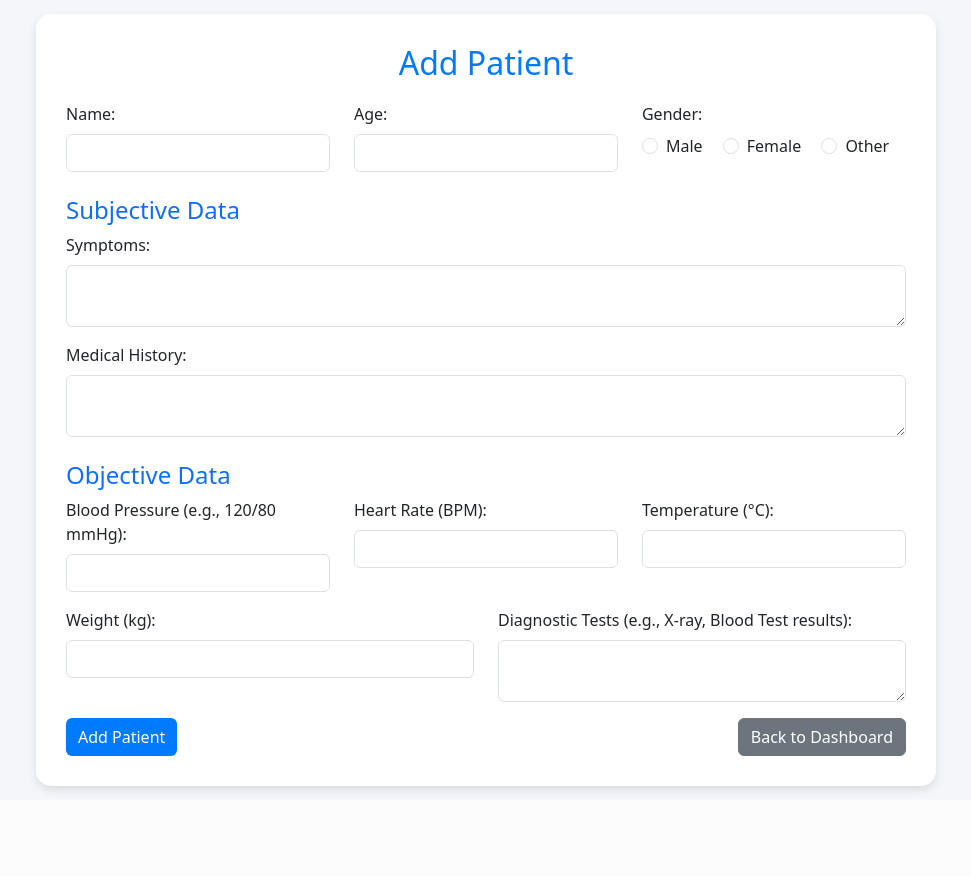
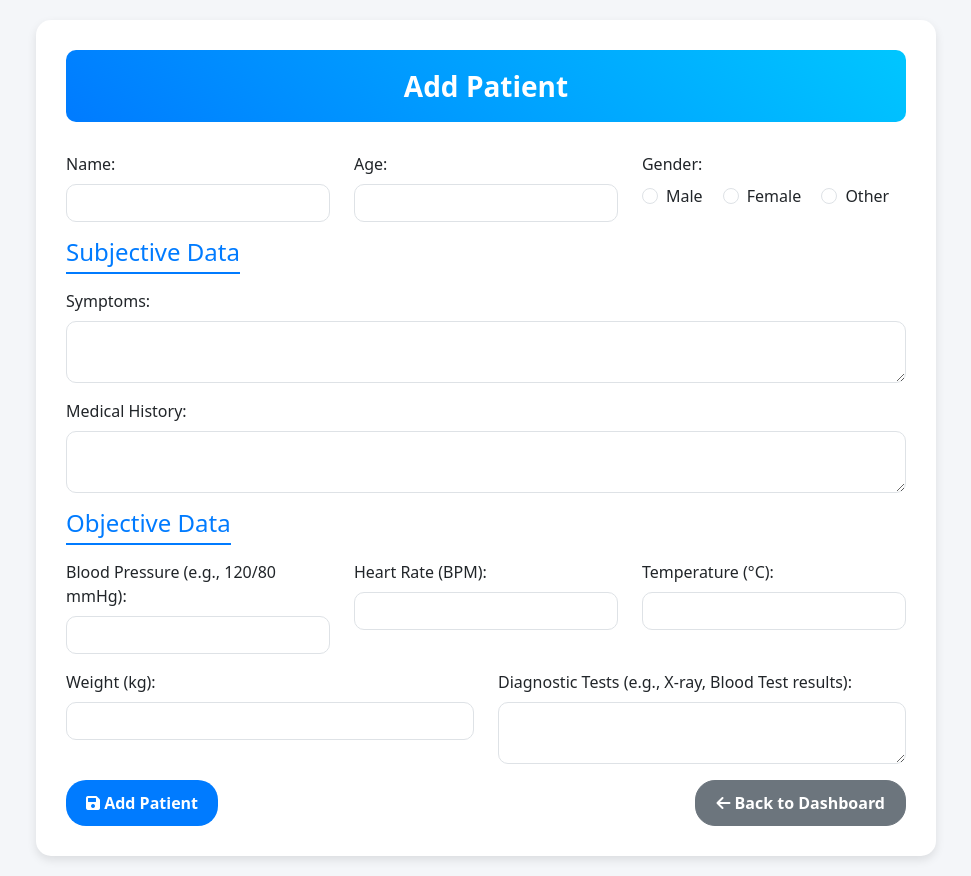
Before and after one commit to l4nzaerol/Group2_CaseStudy, a PHP site: page /add_patient.php in a window 1280 px wide. Shown: the whole page, without its empty margins (154-1125 px from the left). Before the commit the page ends 794 px from the top, so only its background shows below. Run offline with PHP 8.4, Linux system fonts and the light colour scheme.

Commit message:
final code for add_patient

```diff
--- a/add_patient.php
+++ b/add_patient.php
@@ -19,9 +19,9 @@ if ($_SERVER["REQUEST_METHOD"] == "POST") {
     $stmt->bind_param("sissssidds", $name, $age, $gender, $symptoms, $medical_history, $blood_pressure, $heart_rate, $temperature, $weight, $diagnostic_tests);
 
     if ($stmt->execute()) {
-        echo "<div class='alert alert-success'>Patient added successfully!</div>";
+        echo "<div class='alert alert-success text-center'>Patient added successfully!</div>";
     } else {
-        echo "<div class='alert alert-danger'>Error: " . $stmt->error . "</div>";
+        echo "<div class='alert alert-danger text-center'>Error: " . $stmt->error . "</div>";
     }
 }
 ?>
@@ -31,39 +31,84 @@ if ($_SERVER["REQUEST_METHOD"] == "POST") {
 <head>
     <title>Add Patient</title>
     <link rel="stylesheet" href="https://cdn.jsdelivr.net/npm/bootstrap@5.3.0/dist/css/bootstrap.min.css">
+    <link rel="stylesheet" href="https://cdnjs.cloudflare.com/ajax/libs/font-awesome/6.0.0/css/all.min.css">
     <style>
         body {
             background: #f4f6f9;
             display: flex;
+            align-items: center;
             justify-content: center;
-            align-items: center;
-            height: 100vh;
+            min-height: 100vh;
             padding: 20px;
         }
         .container {
             max-width: 900px;
+            width: 100%;
             padding: 30px;
             background: #fff;
             border-radius: 15px;
             box-shadow: 0 4px 10px rgba(0, 0, 0, 0.1);
+            animation: slideIn 0.5s ease-in-out;
+        }
+        @keyframes slideIn {
+            from { opacity: 0; transform: translateY(-20px); }
+            to { opacity: 1; transform: translateY(0); }
+        }
+        .header {
+            text-align: center;
+            margin-bottom: 30px;
+            background: linear-gradient(45deg, #007bff, #00c6ff);
+            color: white;
+            padding: 15px;
+            border-radius: 10px;
+            font-size: 28px;
+            font-weight: bold;
+        }
+        .header i {
+            margin-right: 10px;
+        }
+        h2, h4 {
+            margin-bottom: 20px;
         }
         h2 {
-            text-align: center;
             color: #007bff;
-            margin-bottom: 20px;
+        }
+        .section-header {
+            color: #007bff;
+            border-bottom: 2px solid #007bff;
+            display: inline-block;
+            padding-bottom: 5px;
+            margin-bottom: 15px;
+        }
+        .form-control {
+            border-radius: 10px;
+            transition: border-color 0.3s ease, box-shadow 0.3s ease;
+        }
+        .form-control:focus {
+            border-color: #007bff;
+            box-shadow: 0 0 8px rgba(0, 123, 255, 0.3);
         }
         .btn-primary {
             background-color: #007bff;
             border: none;
+            border-radius: 20px;
+            padding: 10px 20px;
+            font-weight: bold;
+            transition: background-color 0.3s ease;
         }
         .btn-primary:hover {
             background-color: #0056b3;
+        }
+        .btn-secondary {
+            border-radius: 20px;
+            padding: 10px 20px;
+            font-weight: bold;
         }
     </style>
 </head>
 <body>
     <div class="container">
-        <h2>Add Patient</h2>
+        <div class="header">Add Patient</div>
         <form action="add_patient.php" method="POST">
             <div class="row mb-3">
                 <div class="col-md-4">
@@ -91,7 +136,7 @@ if ($_SERVER["REQUEST_METHOD"] == "POST") {
                 </div>
             </div>
 
-            <h4 class="mt-4 text-primary">Subjective Data</h4>
+            <h4 class="section-header">Subjective Data</h4>
             <div class="mb-3">
                 <label class="form-label">Symptoms:</label>
                 <textarea name="symptoms" class="form-control" required></textarea>
@@ -101,7 +146,7 @@ if ($_SERVER["REQUEST_METHOD"] == "POST") {
                 <textarea name="medical_history" class="form-control" required></textarea>
             </div>
 
-            <h4 class="mt-4 text-primary">Objective Data</h4>
+            <h4 class="section-header">Objective Data</h4>
             <div class="row mb-3">
                 <div class="col-md-4">
                     <label class="form-label">Blood Pressure (e.g., 120/80 mmHg):</label>
@@ -128,8 +173,8 @@ if ($_SERVER["REQUEST_METHOD"] == "POST") {
             </div>
 
             <div class="d-flex justify-content-between">
-                <button type="submit" class="btn btn-primary">Add Patient</button>
-                <a href="dashboard.php" class="btn btn-secondary">Back to Dashboard</a>
+                <button type="submit" class="btn btn-primary"><i class="fas fa-save"></i> Add Patient</button>
+                <a href="dashboard.php" class="btn btn-secondary"><i class="fas fa-arrow-left"></i> Back to Dashboard</a>
             </div>
         </form>
     </div>
```
